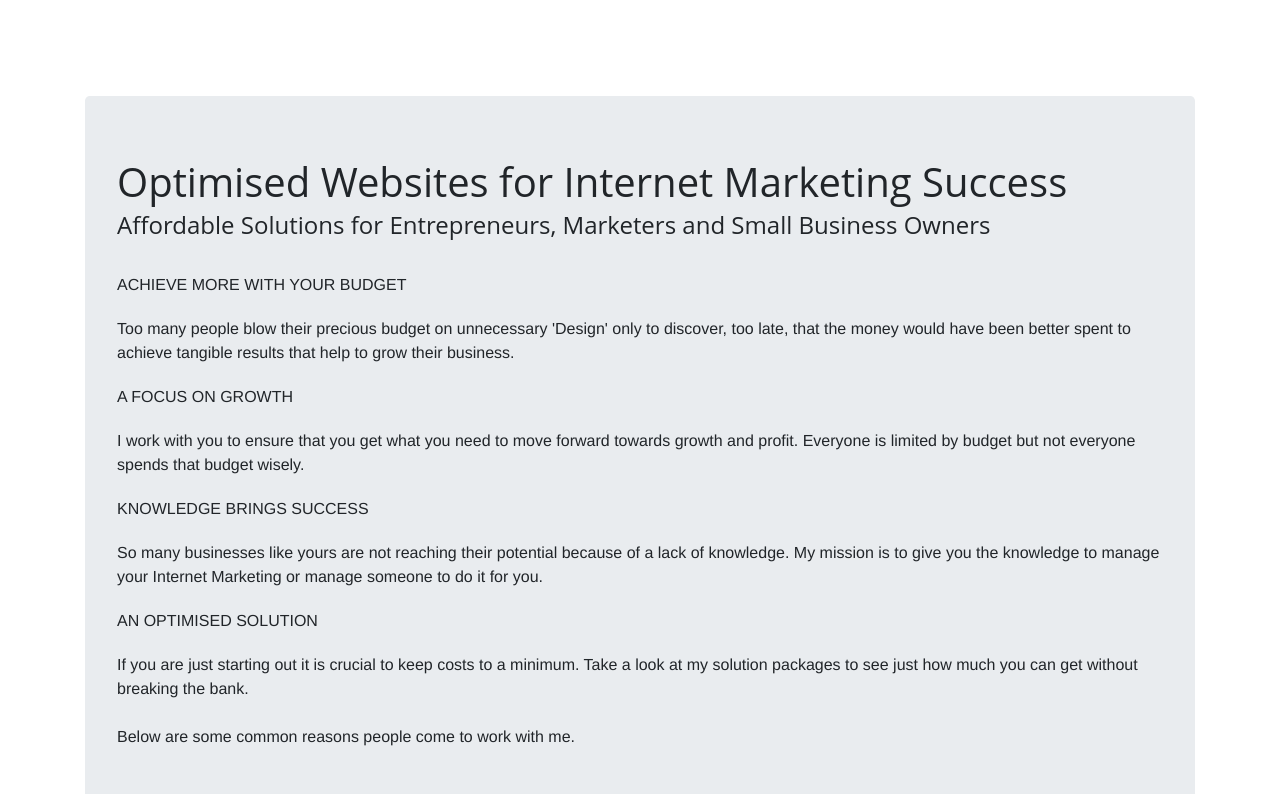
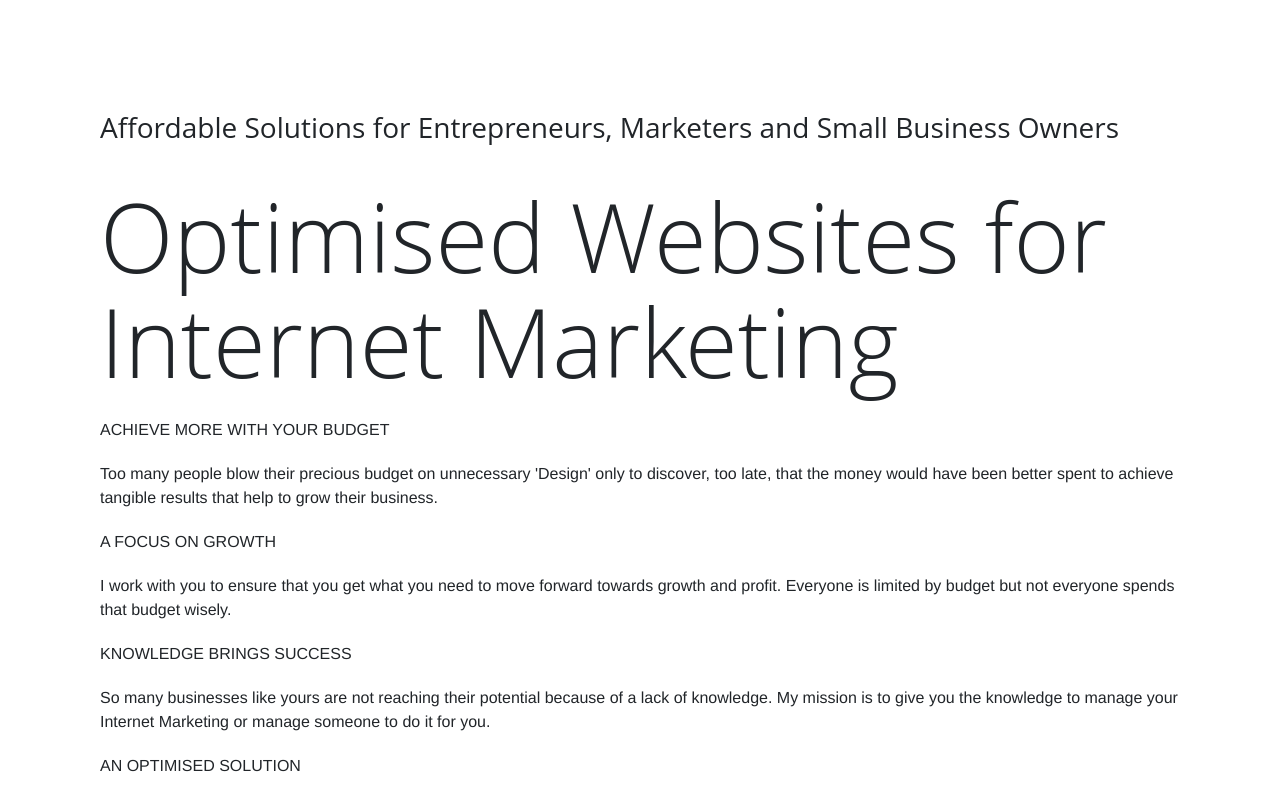
Before and after one commit to primertest-org/ADAADA, a Jekyll site: the page built from index.html, in a window 1280 px wide and 900 px high, scrolled down 798 px, cut to the strip 106-900 px from the top of the window. Built offline with Jekyll 4.4.1, drawn with Linux system fonts in a browser that asks for light colours; some web fonts are replaced.

Commit message:
Update about.html

```diff
--- a/_includes/about.html
+++ b/_includes/about.html
@@ -1,8 +1,19 @@
 <section id="about">
 <div>
-        <div class="container">
-            <div class="jumbotron d-inline-block editable"><h1>Optimised Websites for Internet Marketing Success</h1><h1 style="font-size:24px;">Affordable Solutions for Entrepreneurs, Marketers and Small Business Owners<br />&nbsp;</h1><p>ACHIEVE MORE WITH YOUR BUDGET</p><p>Too many people blow their precious budget on unnecessary 'Design' only to discover, too late, that the money would have been better spent to achieve tangible results that help to grow their business.</p><p>A FOCUS ON GROWTH</p><p>I work with you to ensure that you get what you need to move forward towards growth and profit. Everyone is limited by budget but not everyone spends that budget wisely.</p><p>KNOWLEDGE BRINGS SUCCESS</p><p>So many businesses like yours are not reaching their potential because of a lack of knowledge. My mission is to give you the knowledge to manage your Internet Marketing or manage someone to do it for you.</p><p>AN OPTIMISED SOLUTION</p><p>If you are just starting out it is crucial to keep costs to a minimum. Take a look at my solution packages to see just how much you can get without breaking the bank.<br /><br />Below are some common reasons people come to work with me.</p></div>
+<div class="features-blue">
+<div class="container align-left">
+        <div class="media-container-column mbr-white col-md-12">
+             <h3 class="mbr-section-subtitle py-3 mbr-fonts-style display-5">
+                Affordable Solutions for Entrepreneurs, Marketers and Small Business Owners
+            </h3>
+            <h1 class="mbr-section-title py-3 mbr-fonts-style display-1">
+                Optimised Websites for Internet Marketing
+            </h1>
+            <p>ACHIEVE MORE WITH YOUR BUDGET</p><p>Too many people blow their precious budget on unnecessary 'Design' only to discover, too late, that the money would have been better spent to achieve tangible results that help to grow their business.</p><p>A FOCUS ON GROWTH</p><p>I work with you to ensure that you get what you need to move forward towards growth and profit. Everyone is limited by budget but not everyone spends that budget wisely.</p><p>KNOWLEDGE BRINGS SUCCESS</p><p>So many businesses like yours are not reaching their potential because of a lack of knowledge. My mission is to give you the knowledge to manage your Internet Marketing or manage someone to do it for you.</p><p>AN OPTIMISED SOLUTION</p><p>If you are just starting out it is crucial to keep costs to a minimum. Take a look at my solution packages to see just how much you can get without breaking the bank.<br><br>Below are some common reasons people come to work with me.</p>
+
         </div>
+    </div>
+    </div>
 
 <div class="container">
             <div class="row projects">
```
